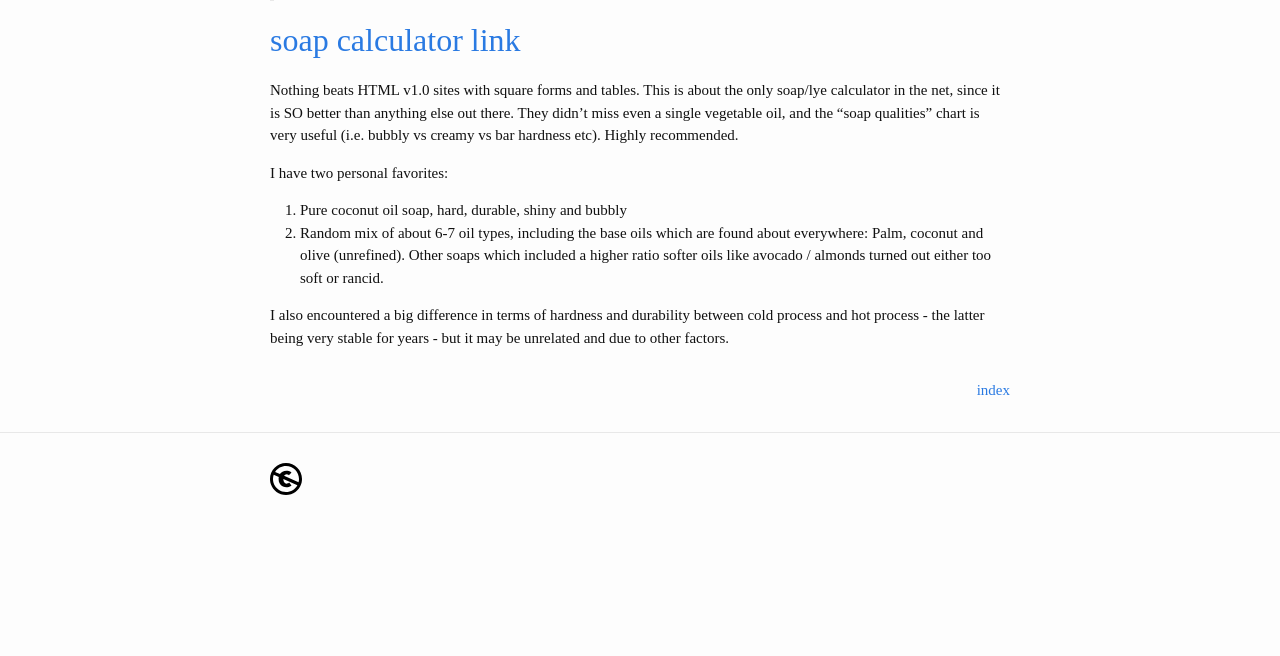
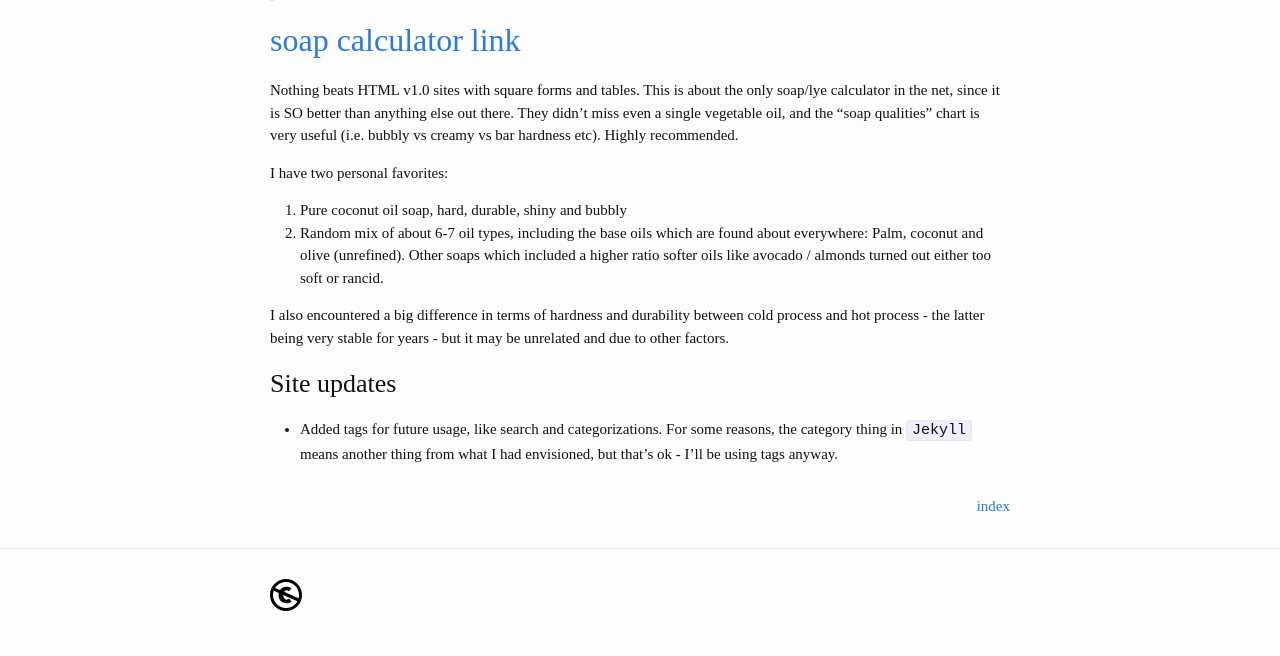
Before and after one commit to simonvaucher/simonvaucher.github.io, a Jekyll site: the page built from _posts/2018/2018-08/2018-08-11-day-41-soap-calc.md, in a window 1280 px wide. Shown: the part 532-1188 px from the top of the page. Built offline with Jekyll 4.4.1, drawn with Linux system fonts in a browser that asks for light colours; some web fonts are replaced; a script that is not in the unit is left out; before the commit the page ends 1072 px from its top, so only the background shows below that.

Commit message:
added tags to some of the blog posts

```diff
--- a/_posts/2018/2018-08/2018-08-11-day-41-soap-calc.md
+++ b/_posts/2018/2018-08/2018-08-11-day-41-soap-calc.md
@@ -3,6 +3,7 @@
 title:  "Day 41 - ultimate soap calculator"
 date:   2018-08-11 08:00:00 +0200
 categories: blog
+tags: soap site
 ---
 
 <a data-flickr-embed="true"  href="https://www.flickr.com/photos/137491954@N07/23773445494/" title="Untitled"><img src="https://farm2.staticflickr.com/1553/23773445494_7d437f2f5a_k.jpg" alt="Untitled"></a><script async src="//embedr.flickr.com/assets/client-code.js" charset="utf-8"></script>
@@ -17,3 +18,6 @@
 2. Random mix of about 6-7 oil types, including the base oils which are found about everywhere: Palm, coconut and olive (unrefined). Other soaps which included a higher ratio softer oils like avocado / almonds turned out either too soft or rancid.
 
 I also encountered a big difference in terms of hardness and durability between cold process and hot process - the latter being very stable for years - but it may be unrelated and due to other factors.
+
+### Site updates
+- Added tags for future usage, like search and categorizations. For some reasons, the category thing in `Jekyll` means another thing from what I had envisioned, but that's ok - I'll be using tags anyway.
```
Also changed, not shown: _posts/2018/2018-08/2018-08-07-day-37-quasi-cheese.md (+1 -0 lines), _posts/2018/2018-08/2018-08-08-day-38.md (+1 -0 lines).
